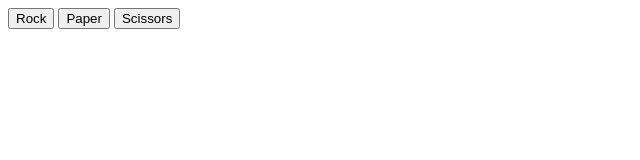
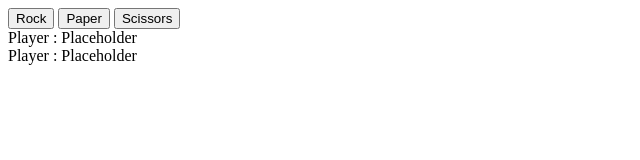
Before and after one commit to szymon-kowal/TOP-RPS, a plain HTML site: page index.html in a window 1280 px wide. Shown: the whole page, without its empty margins (0-640 px from the left). Drawn offline with Linux system fonts and the light colour scheme.

Commit message:
Add place to write score.

```diff
--- a/index.html
+++ b/index.html
@@ -10,6 +10,10 @@
     <button class="rock">Rock</button>
     <button class="paper">Paper</button>
     <button class="scissors">Scissors</button>
-    <div class = "results"></div>
+    <div class = "Score">
+        <div class = "text_p"> Player : <span class="p">Placeholder</span></div>
+        <div class = "text_c"> Player : <span class="c">Placeholder</span></div>
+    </div>
+
 </body>
 </html>
```
